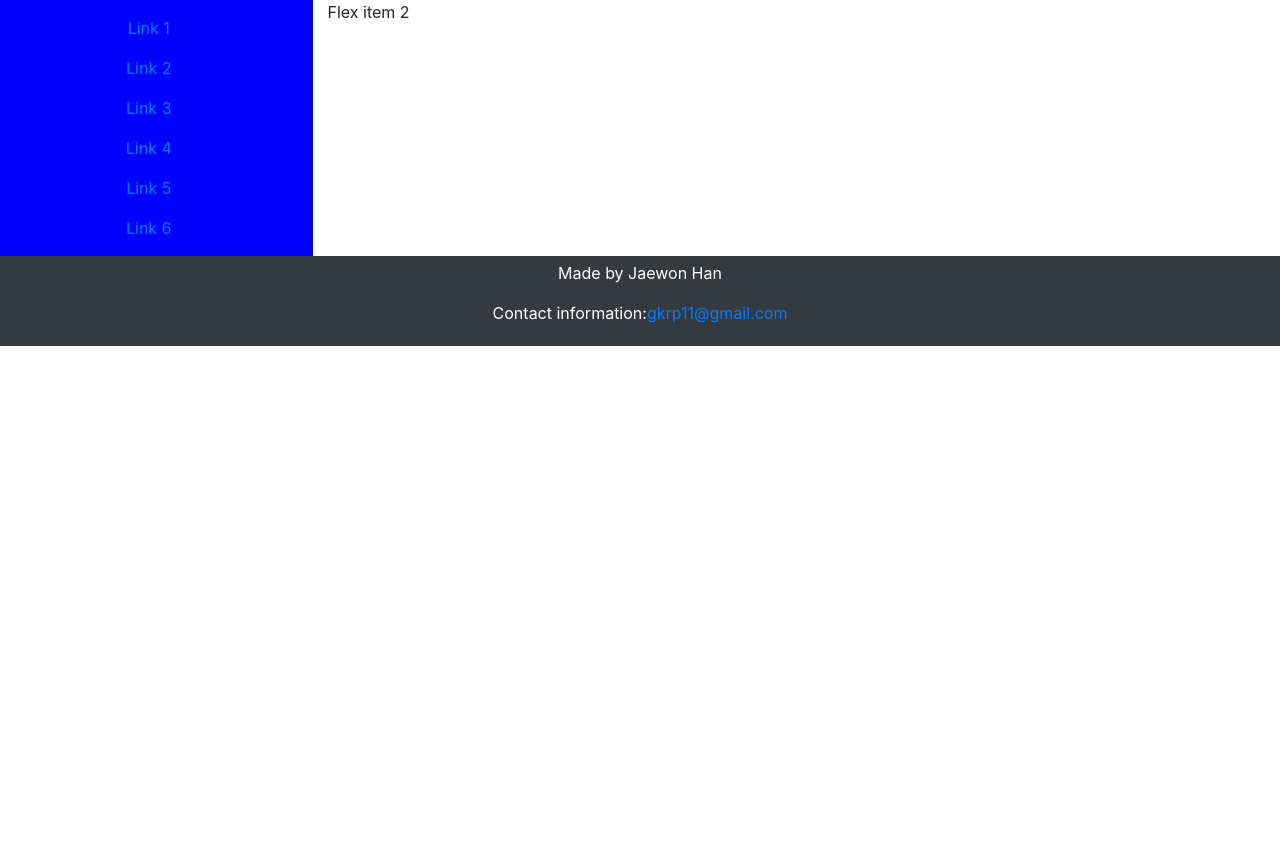
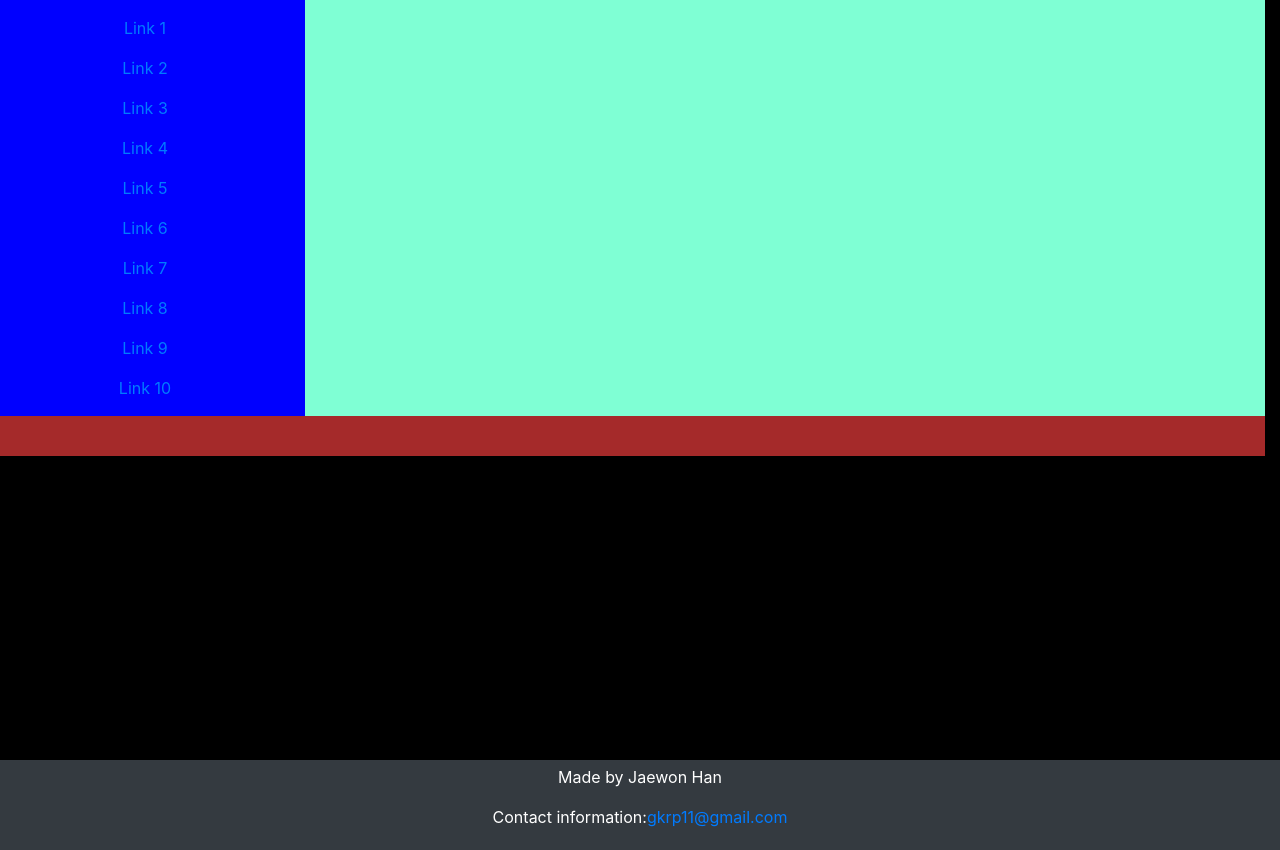
Before and after one commit to ellynhan/BasicHtml, a plain HTML site: page index.html in a window 1280 px wide. Before the commit the page ends 800 px from the top, so only its background shows below. Drawn offline with nearby package versions, Linux system fonts and the light colour scheme.

Commit message:
layout check

```diff
--- a/index.html
+++ b/index.html
@@ -8,7 +8,9 @@
 </head>
 
 <body>
-    <div class="d-flex flex-row row">
+    <div class="page-container">
+        <div class="d-flex flex-row row content-wrap">
+            <!-- nav bar -->
             <nav class="col-3 navbar justify-content-center" style="background-color:blue">
                 <ul class="navbar-nav">
                     <li class="nav-item">
@@ -29,18 +31,33 @@
                     <li class="nav-item">
                         <a class="nav-link" href="#">Link 6</a>
                     </li>
+                    <li class="nav-item">
+                        <a class="nav-link" href="#">Link 7</a>
+                    </li>
+                    <li class="nav-item">
+                        <a class="nav-link" href="#">Link 8</a>
+                    </li>
+                    <li class="nav-item">
+                        <a class="nav-link" href="#">Link 9</a>
+                    </li>
+                    <li class="nav-item">
+                        <a class="nav-link" href="#">Link 10</a>
+                    </li>
                 </ul>
             </nav>
-        <div class="col-9">
-            Flex item 2
+
+            <!-- content -->
+            <div class="col-9" style="background-color:aquamarine">
             </div>
         </div>
-</body>
         <footer>
             <div class='bg-dark text-center' style='color: white; padding: 5px'>
                 <p>Made by Jaewon Han</p>
                 <p>Contact information:<a href="gkrp11@gmail.com">gkrp11@gmail.com</a></p>
             </div>
         </footer>
+    </div>
+</body>
+
 
 </html>
--- a/style.css
+++ b/style.css
@@ -29,3 +29,25 @@ li a {
   display: block;
   text-align: center;
 }
+
+footer {
+  position: absolute;
+  bottom: 0;
+  width: 100%;
+  height: 2.5rem;
+  /* Footer height */
+}
+
+.page-container {
+  position: relative;
+  min-height: 100vh;
+  background-color: black;
+
+}
+
+.content-wrap {
+  width: 100%;
+  padding-bottom: 2.5rem;
+  background-color: brown;
+  /* Footer height */
+}
```
Lines whose indentation alone changed are shown as unchanged.
